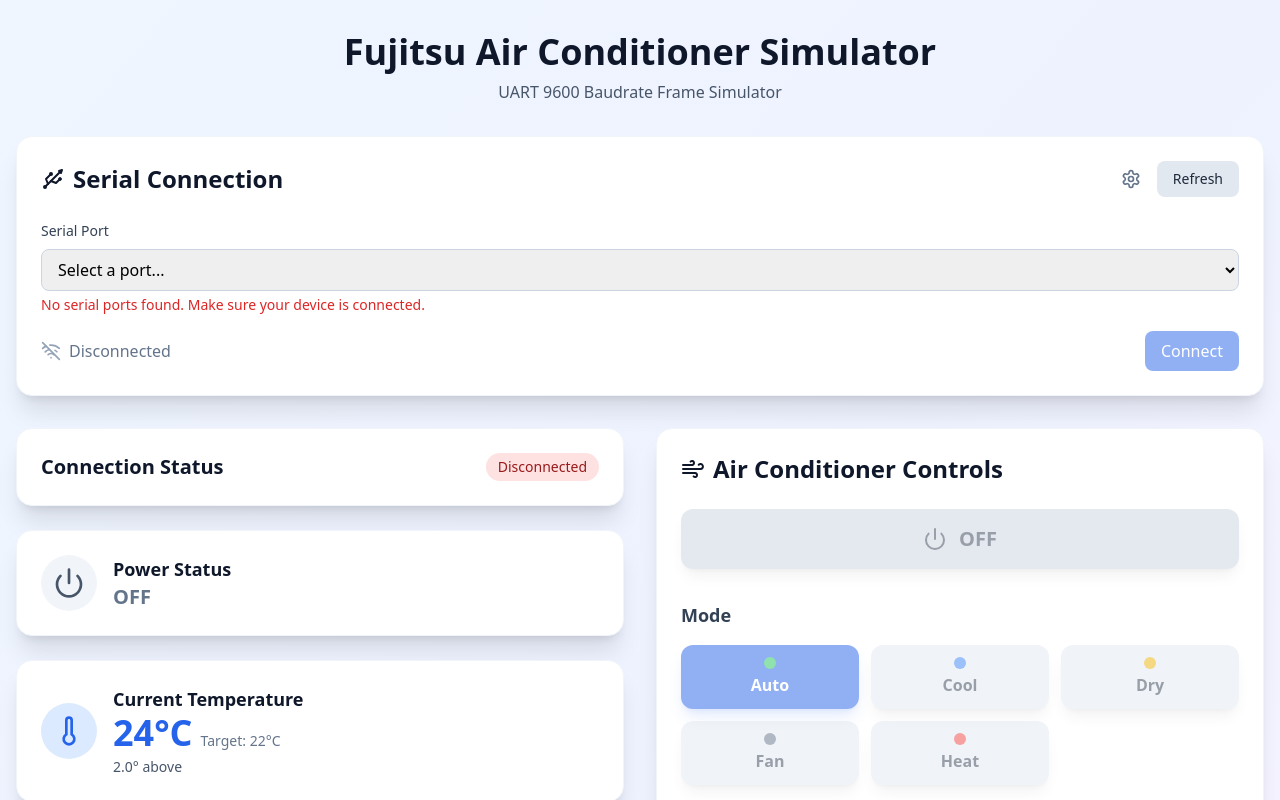
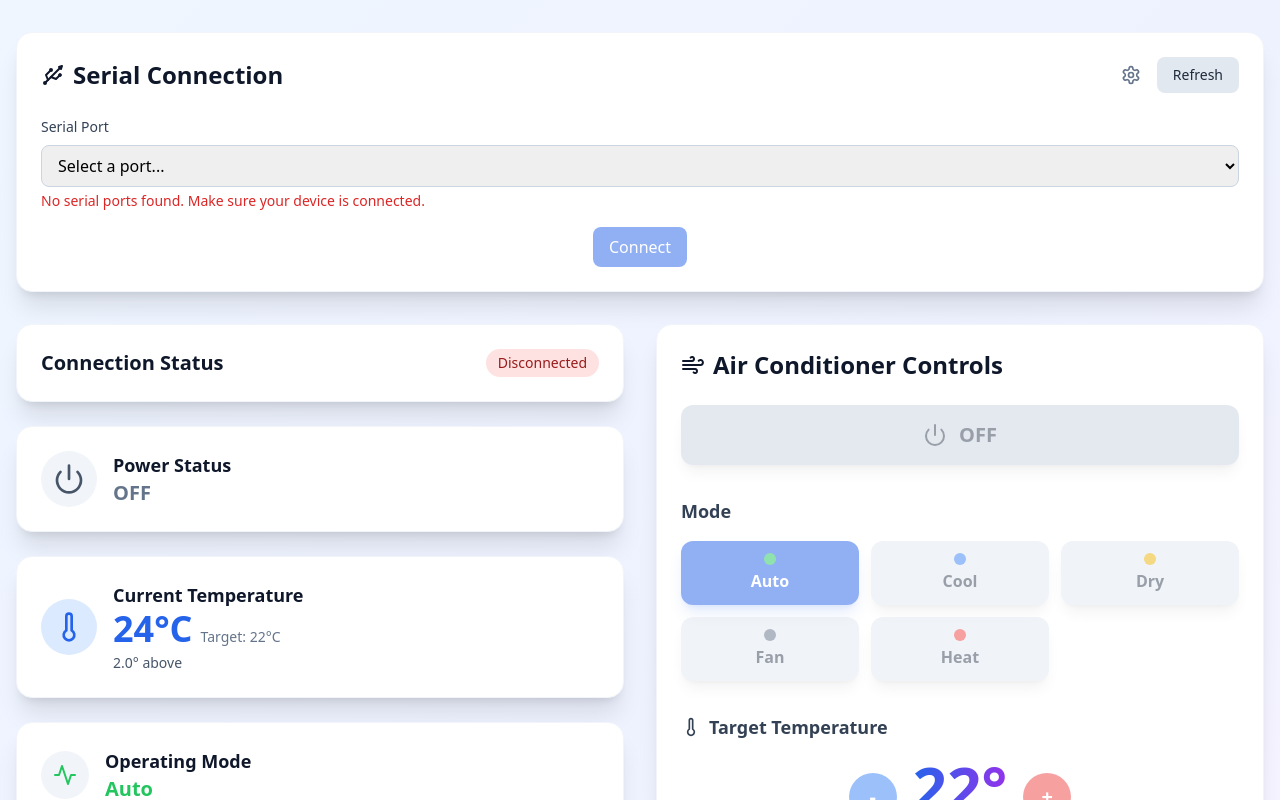
Before and after one commit to NubeIO/NubeiO-Eol-Toolkit, a React (Create React App) app in the folder frontend/: page / in a window 1280 px wide. Shown: the top 800 px of the page. Built offline with nearby package versions, Linux system fonts and the light colour scheme; the HTML template or start-up script is replaced by a standard one.

Commit message:
Remove header
Signed-off-by: Tan Le <lmtan91@gmail.com>

```diff
--- a/frontend/src/App.js
+++ b/frontend/src/App.js
@@ -46,16 +46,6 @@
   return (
     <div className="min-h-screen bg-gradient-to-br from-blue-50 via-indigo-50 to-purple-50">
       <div className="container mx-auto px-4 py-8">
-        {/* Header */}
-        <div className="text-center mb-8">
-          <h1 className="text-4xl font-bold text-gray-900 mb-2">
-            Fujitsu Air Conditioner Simulator
-          </h1>
-          <p className="text-gray-600">
-            UART 9600 Baudrate Frame Simulator
-          </p>
-        </div>
-
         {/* Serial Connection */}
         <div className="mb-8">
           <SerialConnection
--- a/frontend/src/components/SerialConnection.js
+++ b/frontend/src/components/SerialConnection.js
@@ -96,10 +96,19 @@
           >
             Refresh
           </button>
+          {isConnected && (
+            <button
+              onClick={handleDisconnect}
+              className="px-3 py-1 bg-red-500 text-white rounded text-sm hover:bg-red-600 transition-colors font-medium"
+            >
+              Disconnect
+            </button>
+          )}
         </div>
       </div>
 
-      {/* Port Selection */}
+      {/* Port Selection - only show when not connected or when settings is open */}
+      {(!isConnected || showAdvanced) && (
         <div className="mb-4">
           <label className="block text-sm font-medium text-gray-700 mb-2">
             Serial Port
@@ -123,6 +132,7 @@
             </p>
           )}
         </div>
+      )}
 
       {/* Advanced Settings */}
       {showAdvanced && (
@@ -201,33 +211,9 @@
         </div>
       )}
 
-      {/* Connection Status and Button */}
-      <div className="flex items-center justify-between">
-        <div className="flex items-center gap-2">
-          {isConnected ? (
-            <>
-              <Wifi className="w-5 h-5 text-green-500" />
-              <span className="text-green-600 font-medium">
-                Connected
-              </span>
-            </>
-          ) : (
-            <>
-              <WifiOff className="w-5 h-5 text-gray-400" />
-              <span className="text-gray-500">Disconnected</span>
-            </>
-          )}
-        </div>
-
-        <div>
-          {isConnected ? (
-            <button
-              onClick={handleDisconnect}
-              className="px-4 py-2 bg-red-500 text-white rounded-lg hover:bg-red-600 transition-colors font-medium"
-            >
-              Disconnect
-            </button>
-          ) : (
+      {/* Connection Button - only show Connect button when disconnected */}
+      {!isConnected && (
+        <div className="flex justify-center">
           <button
             onClick={handleConnect}
             disabled={!selectedPort || isConnecting}
@@ -235,9 +221,8 @@
           >
             {isConnecting ? 'Connecting...' : 'Connect'}
           </button>
+        </div>
       )}
-        </div>
-      </div>
 
     </div>
   );
```
Lines whose indentation alone changed are shown as unchanged.
